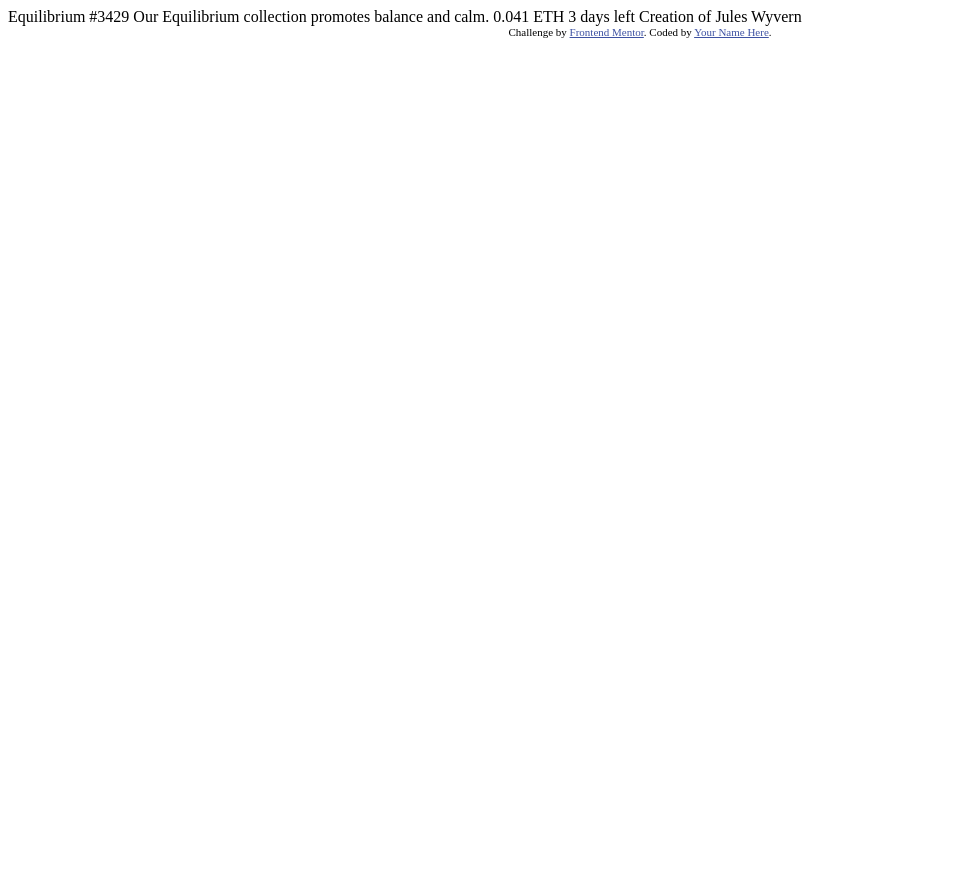
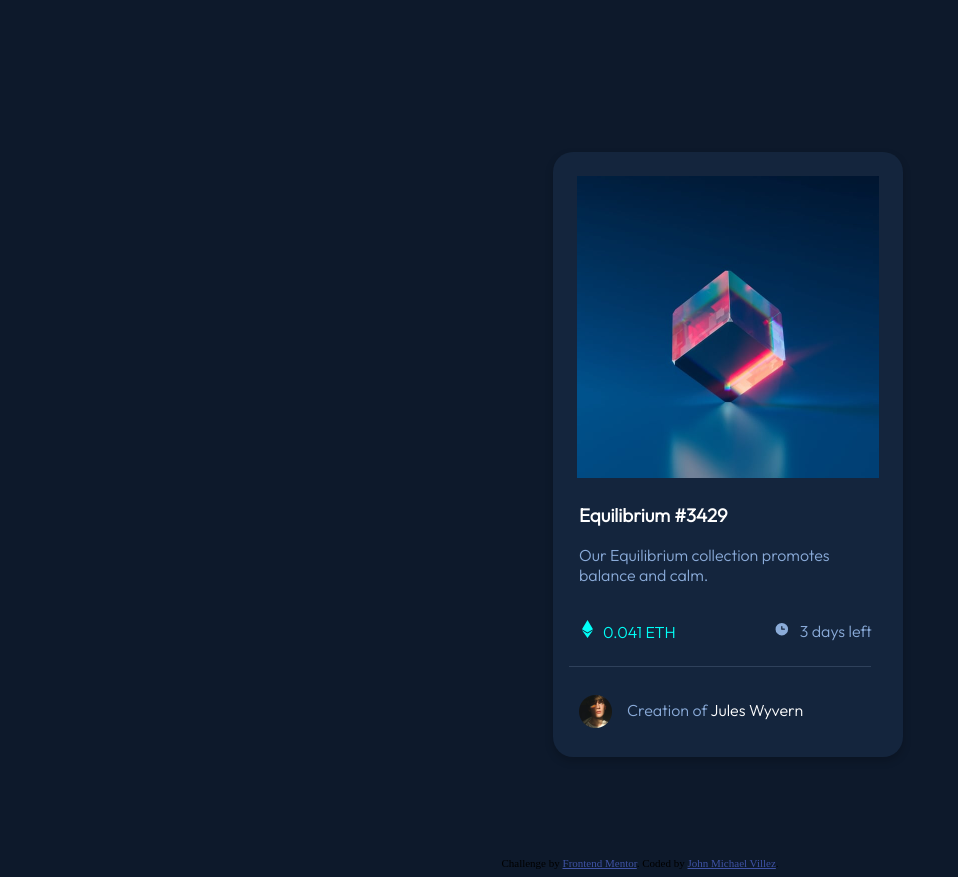
Before and after one commit to johnvillez/nft-card, a plain HTML site: page index.html in a window 1280 px wide. Shown: the whole page, without its empty margins (0-958 px from the left). Before the commit the page ends 800 px from the top, so only its background shows below. Drawn offline with Linux system fonts and the light colour scheme.

Commit message:
Added styles. Still not responsive

```diff
--- a/index.html
+++ b/index.html
@@ -1,33 +1,42 @@
 <!DOCTYPE html>
 <html lang="en">
 <head>
-  <meta charset="UTF-8">
-  <meta name="viewport" content="width=device-width, initial-scale=1.0"> <!-- displays site properly based on user's device -->
+    <meta charset="UTF-8">
+    <meta http-equiv="X-UA-Compatible" content="IE=edge">
+    <meta name="viewport" content="width=device-width, initial-scale=1.0">
 
-  <link rel="icon" type="image/png" sizes="32x32" href="./images/favicon-32x32.png">
+    <link rel="icon" type="image/png" sizes="32x32" href="./images/favicon-32x32.png">
 
-  <title>Frontend Mentor | NFT preview card component</title>
+    <link rel="stylesheet" href="style/style.css">
 
-  <!-- Feel free to remove these styles or customise in your own stylesheet 👍 -->
-  <style>
-    .attribution { font-size: 11px; text-align: center; }
-    .attribution a { color: hsl(228, 45%, 44%); }
-  </style>
+    <title>Frontend Mentor | NFT preview card component</title>
 </head>
 <body>
 
-  Equilibrium #3429
+  <div class="card">
+    <img src="images/image-equilibrium.jpg" alt="Equilibrium"/>
+    <div class="container">
+      <h3>Equilibrium #3429</h3>
+      <p class="cardText">Our Equilibrium collection promotes balance and calm.</p>
+      <div class="tableCont">
+        <table>
+          <tr>
+            <td> <p class="text2"><img src="images/icon-ethereum.svg" alt="Ethereum Icon" class="ethereum">0.041 ETH</p></td>
+            <td><p class="text3"><img src="images/icon-clock.svg" class="clock" alt="Clock"/>3 days left</p></td>
+          </tr>
+        </table>
+      </div>
+      <div>
+        <img src="images/image-avatar.png" class="avatar" alt="Jules Wyvern"/>
+        <p class="text4"><span class="bluetext">Creation of</span> Jules Wyvern</p>
+      </div>
+    </div>
 
-  Our Equilibrium collection promotes balance and calm.
-
-  0.041 ETH
-  3 days left
-
-  Creation of Jules Wyvern
+  </div>
 
   <div class="attribution">
     Challenge by <a href="https://www.frontendmentor.io?ref=challenge" target="_blank">Frontend Mentor</a>.
-    Coded by <a href="#">Your Name Here</a>.
+    Coded by <a href="#">John Michael Villez</a>.
   </div>
 </body>
 </html>
--- /dev/null
+++ b/style/style.css
@@ -0,0 +1,107 @@
+@import url('https://fonts.googleapis.com/css2?family=Outfit:wght@300&display=swap');
+
+body {
+    background-color: hsl(217, 54%, 11%);
+}
+
+img {
+    width: 302px;
+    padding: 24px 24px 0;
+}
+
+/*======= CARD =======*/
+.card {
+    width: 350px;
+    box-shadow: 0 4px 8px 0 rgba(0,0,0,0.2);
+    background-color: hsl(216, 50%, 16%);
+    transition: 0.3s;
+    border-radius: 20px;
+    margin-top: 152px;
+    margin-left: 545px;
+}
+
+.card:hover {
+    box-shadow: 0 8px 16px 0 rgba(0,0,0,0.2);
+  }
+
+.container {
+    padding: 2px 16px;
+    width: 320px;
+  }
+
+h3 {
+    font-family: 'Outfit', sans-serif;
+    margin-top: 2;
+    color: white;
+    padding-left: 10px;
+}
+
+.cardText {
+    font-family: 'Outfit', sans-serif;
+    color: hsl(215, 51%, 70%);
+    padding-left: 10px;
+}
+
+.ethereum {
+    width: 11px;
+    padding: 0 10px 0 10px;
+}
+
+.text2 {
+    color: hsl(178, 100%, 50%);
+    font-family: 'Outfit', sans-serif;
+
+}
+
+.text3 {
+    color: hsl(215, 51%, 70%);
+    margin-left: 70px;
+    font-family: 'Outfit', sans-serif;
+}
+.clock {
+    width: 16px;
+    padding-top: 0;
+    padding-right: 10px;
+}
+
+/*======= HORIZONTAL LINE =======*/
+.tableCont::after {
+    content:  '.';
+	font-size: 0;
+	display: block;
+	height: 1px;
+	width: 302px;
+	background: hsl(215, 32%, 27%);
+	margin: 5px 0 28px;
+}
+
+.avatar {
+    width: 33px;
+    padding-left: 10px;
+    padding-top: 0px;
+    padding-right: 15px;
+    margin-top: 0;
+    float: left;
+
+}
+.text4 {
+    font-family: 'Outfit', sans-serif;
+    padding-top: 5px;
+    margin-bottom: 35px;
+    color: white;
+}
+
+span {
+    color: hsl(215, 51%, 70%);
+}
+/*======= ATTRIBUTION =======*/
+
+.attribution {
+    font-size: 11px; text-align: center;
+    padding-top: 100px;
+    align-self: center;
+    padding-right: 0px;
+}
+.attribution a {
+    color: hsl(228, 45%, 44%);
+}
```
Also changed, not shown: 1 other file.
